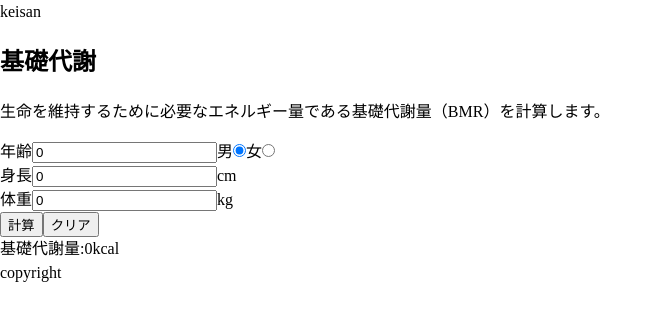
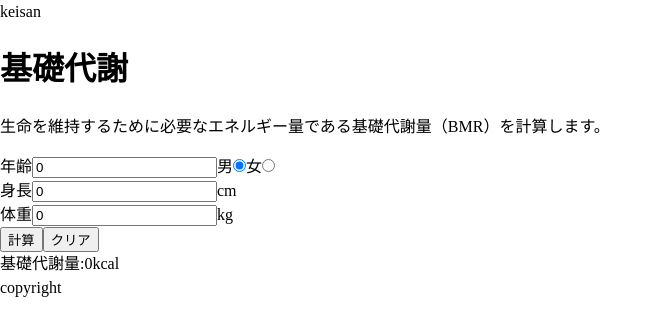
Before and after one commit to ryota-doi1102/keisan, a Next.js app: page /bmr in a window 1280 px wide. Shown: the top 336 px of the page, without its empty margins (0-663 px from the left). Built offline with nearby package versions, Linux system fonts and the light colour scheme.

Commit message:
:art: Change HTML tag

```diff
--- a/pages/bmi.tsx
+++ b/pages/bmi.tsx
@@ -45,7 +45,7 @@
 
   return (
     <main>
-      <h2>ＢＭＩと適正体重</h2>
+      <h1>ＢＭＩと適正体重</h1>
       <p>身長と体重から肥満度を示すBMIと適正体重を計算します。</p>
       <form>
         <div>
--- a/pages/bmr.tsx
+++ b/pages/bmr.tsx
@@ -59,7 +59,7 @@
 
   return (
     <main>
-      <h2>基礎代謝</h2>
+      <h1>基礎代謝</h1>
       <p>生命を維持するために必要なエネルギー量である基礎代謝量（BMR）を計算します。</p>
       <form>
         <div>
```
